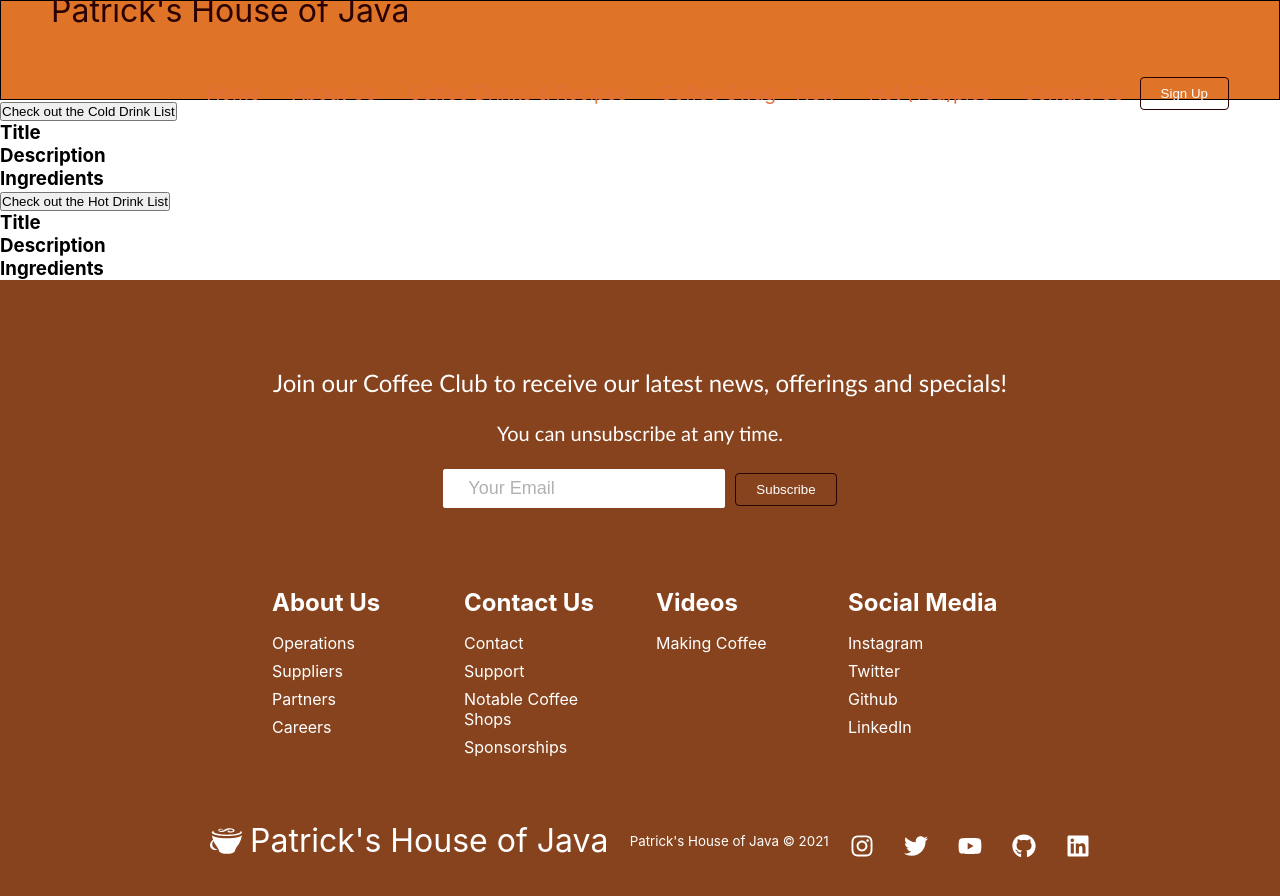
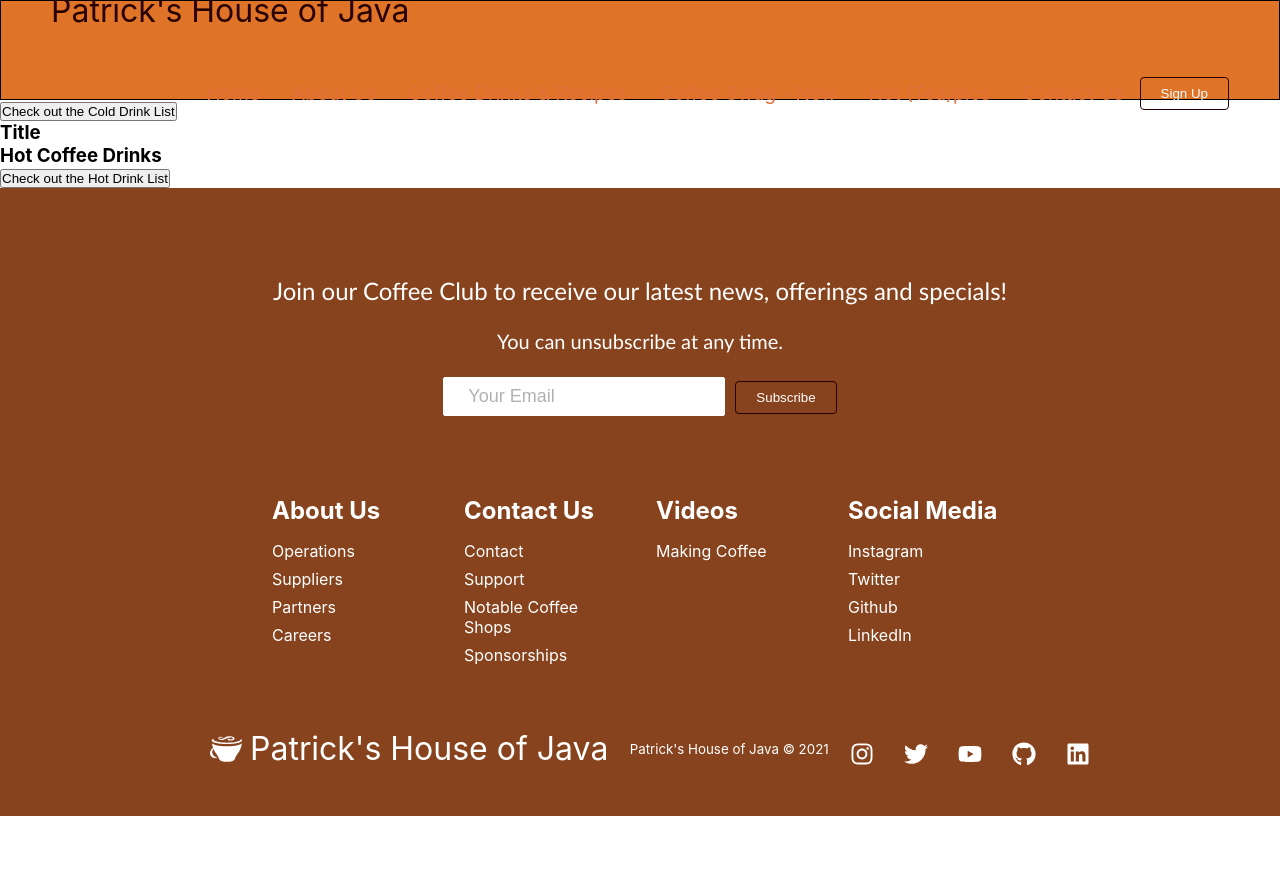
Before and after one commit to pdfaerber/SE-React-Homework, a React (Create React App) app in the folder myplants-app/: page /DrinkMenu in a window 1280 px wide. Shown: the top 896 px of the page. After the commit the page ends 816 px from the top, so only its background shows below. Built offline with nearby package versions, Linux system fonts and the light colour scheme.

Commit message:
reorganized coffee drink display lists

```diff
--- a/myplants-app/src/components/ColdDrink.js
+++ b/myplants-app/src/components/ColdDrink.js
@@ -27,26 +27,18 @@ function ColdDrink() {
       <div className="display__coldDrink-list">
         <h3>Title</h3>
         <div>
-         {/* <p>  {ColdDrink[0].title}</p> */}
-       {coldDrink.map(drink => <div key={drink.title}>
-         {drink.title}
-       </div>)}
+        {coldDrink.map((drink) => (
+            <div key={drink.title}>
+              <br />
+              Title: {drink.title}
+              <br />
+              Description: {drink.description}
+              <br />
+              Ingredients: {drink.ingredients}
+            </div>
+          ))}
         </div>
 
-      </div>
-      {/* display question container */}
-      <div className="display">
-        <h3>Description</h3>
-        {coldDrink.map(drink => <div key={drink.description}>
-         {drink.description}
-       </div>)}
-      </div>
-      {/* display points container */}
-      <div className="display">
-        <h3>Ingredients</h3>
-        {coldDrink.map(drink => <div key={drink.ingredients}>
-         {drink.ingredients}
-       </div>)}
       </div>
     </div>
   );
--- a/myplants-app/src/components/HotDrink.js
+++ b/myplants-app/src/components/HotDrink.js
@@ -3,48 +3,40 @@ import reactDom from "react-dom";
 import { useState, setInfo } from "react";
 
 function HotDrink() {
-    const [hotDrink, setInfo] = useState([]);
+  const [hotDrink, setInfo] = useState([]);
 
   function getHotDrink() {
     fetch("https://api.sampleapis.com/coffee/hot")
       .then((data) => data.json())
       .then((response) => {
-        setInfo(response)
+        setInfo(response);
         console.log("Success", response);
       });
   } //end triviaFetch
 
-
   return (
     <div className="App">
+       <h3>Hot Coffee Drinks</h3>
       <button id="randomButton" onClick={() => getHotDrink()}>
         Check out the Hot Drink List
       </button>
-
+<br/>
       {/* display Hot Drink list container */}
       <div className="display__hotdrink-list">
-        <h3>Title</h3>
+
         <div>
-         {/* <p>  {hotDrink[0].title}</p> */}
-       {hotDrink.map(drink => <div key={drink.title}>
-         {drink.title}
-       </div>)}
+          {/* <p>  {hotDrink[0].title}</p> */}
+          {hotDrink.map((drink) => (
+            <div key={drink.title}>
+              <br />
+              Title: {drink.title}
+              <br />
+              Description: {drink.description}
+              <br />
+              Ingredients: {drink.ingredients}
+            </div>
+          ))}
         </div>
-
-      </div>
-      {/* display question container */}
-      <div className="display">
-        <h3>Description</h3>
-        {hotDrink.map(drink => <div key={drink.description}>
-         {drink.description}
-       </div>)}
-      </div>
-      {/* display points container */}
-      <div className="display">
-        <h3>Ingredients</h3>
-        {hotDrink.map(drink => <div key={drink.ingredients}>
-         {drink.ingredients}
-       </div>)}
       </div>
     </div>
   );
--- a/myplants-app/src/components/pages/NavBar.css
+++ b/myplants-app/src/components/pages/NavBar.css
@@ -5,7 +5,7 @@
     justify-content: center;
     align-items: center;
     font-size: 1.2rem;
-    /*position: sticky;*/
+    position: sticky;
     border: 1px solid;
     top: 0;
     z-index: 999;
```
